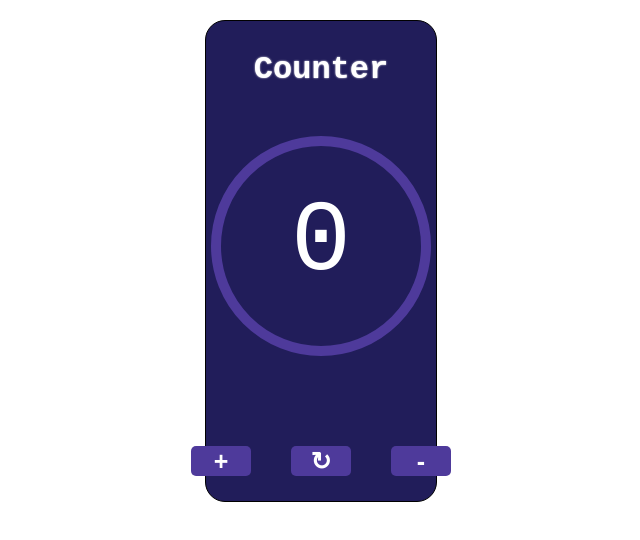
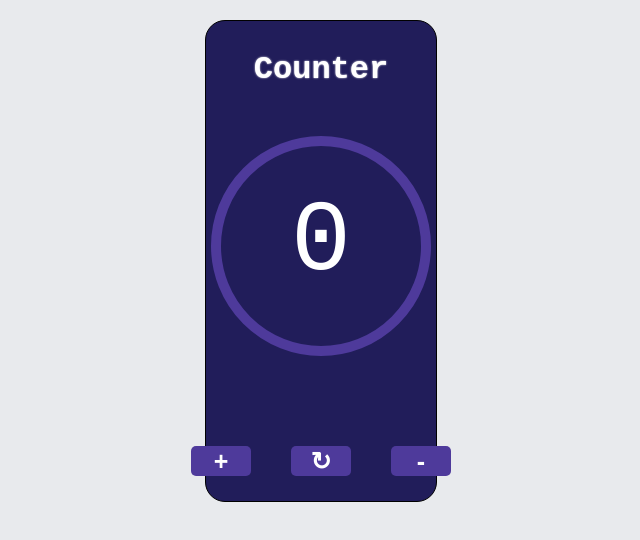
Before and after one commit to MamaraimovDavron/NewCounter, a React (Create React App) app: page / in a window 1280 px wide. Shown: the top 540 px of the page, without its empty margins (319-959 px from the left). Built offline with nearby package versions, Linux system fonts and the light colour scheme.

Commit message:
the color of body changed

```diff
--- a/src/App.css
+++ b/src/App.css
@@ -6,6 +6,7 @@ body{
     align-items: center;
     justify-content: center;
     font-family: 'Century Gothic', monospace;
+    background-color: #E8EAED;
 }
 
 .container{
```
